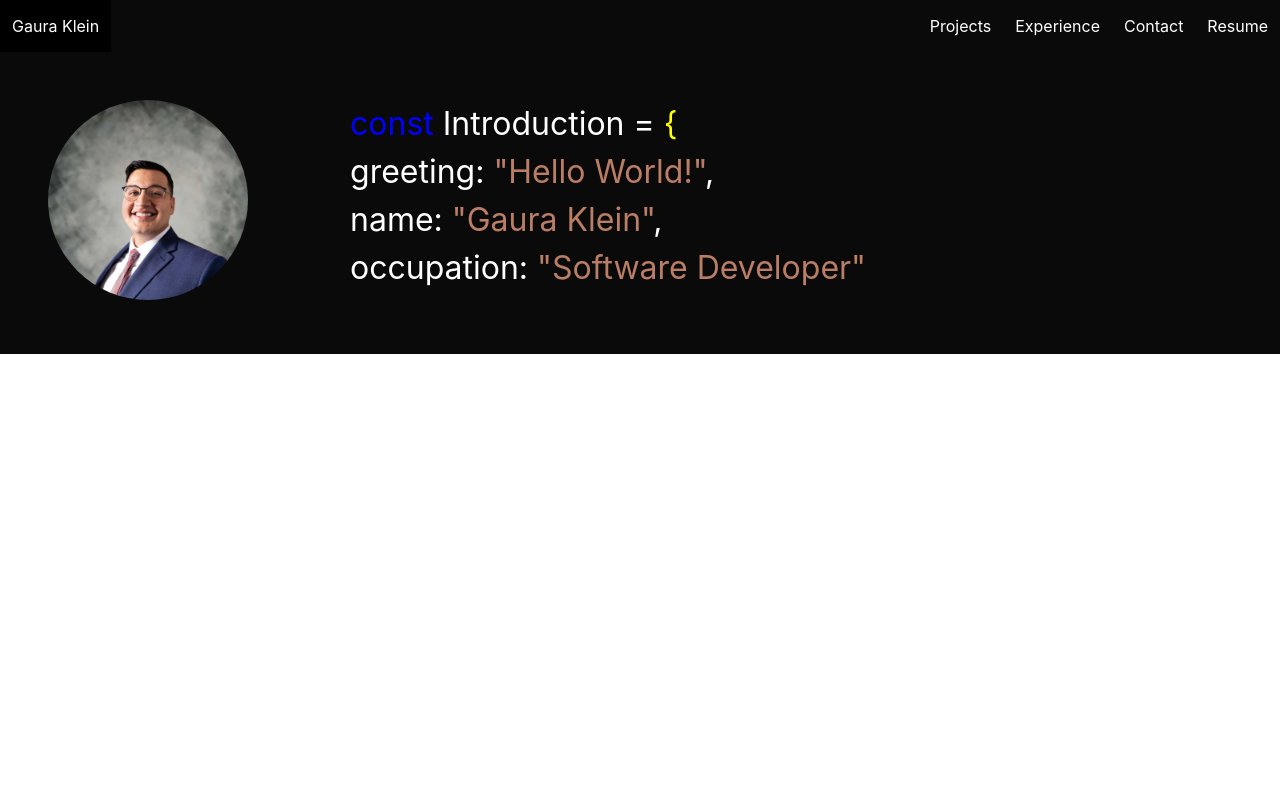
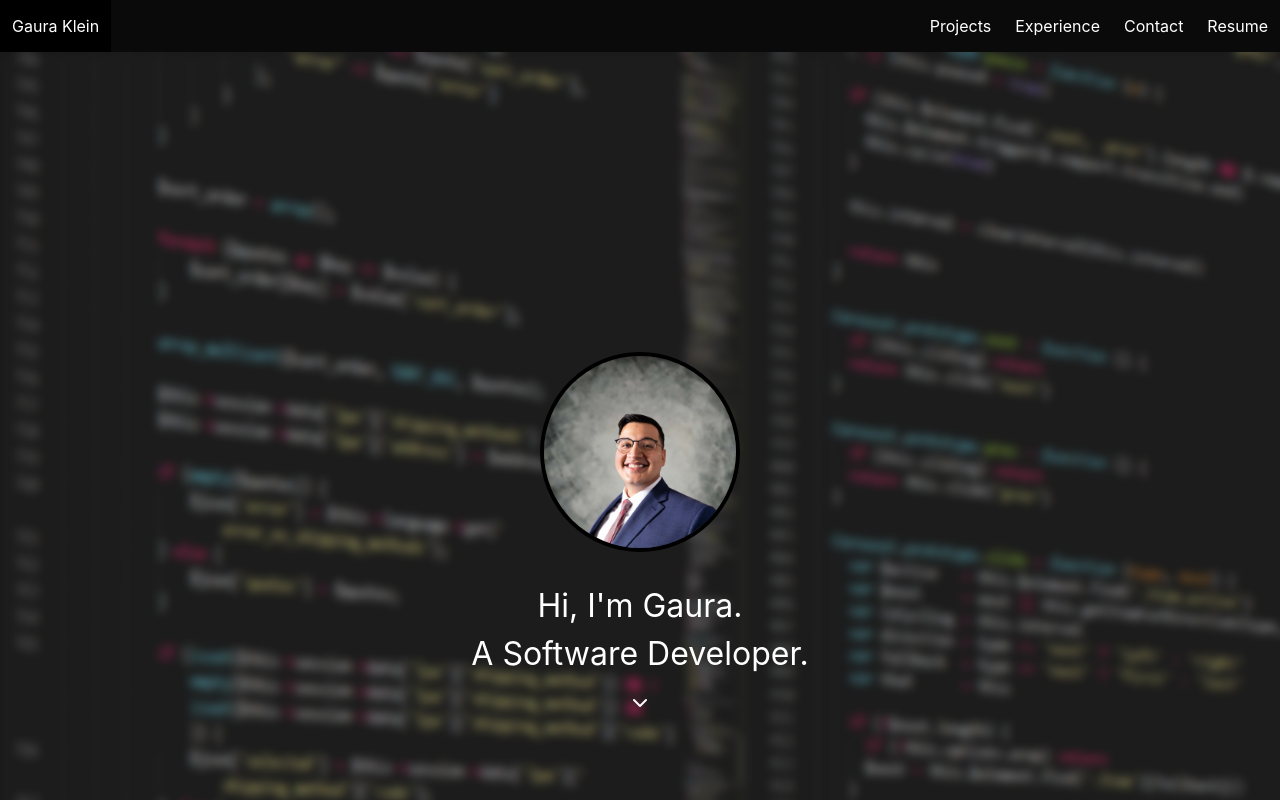
Before and after one commit to Gauraklein/Portfolio, a website: page index.html in a window 1280 px wide. Shown: the top 800 px of the page. Drawn offline with nearby package versions, Linux system fonts and the light colour scheme.

Commit message:
layout is looking a little cleaner, considering ditching bulma all together:

```diff
--- a/index.html
+++ b/index.html
@@ -7,6 +7,7 @@
     <title>Gaura.Klein</title>
     <link rel="stylesheet" href="https://cdn.jsdelivr.net/npm/bulma@0.8.0/css/bulma.min.css">
     <link rel="stylesheet" href="style.css">
+    <script src="https://kit.fontawesome.com/ff95eb7062.js" crossorigin="anonymous"></script>
     <script src="https://cdn.jsdelivr.net/npm/typed.js@2.0.11"></script>
 </head>
 <body>
@@ -41,17 +42,20 @@
             <li>Resume</li>
         </ul> -->
 
-    <section id="landingPage" class="hero is-black">
+    <section id="introSection" class="hero is-black is-large">
        <div class="hero-body">
-           <div class="columns">
-               <div class="column is-one-quarter">
+           <div class="">
+               <div class="column has-text-centered">
                     <img src="GauraSquare.jpg" alt="Picture of Me" id="profilePic">
                </div>
 
-               <div  class="column is-three-quarters has-text-justified">
+               <div  class="column has-text-centered">
                     <p id="typedText" class="is-size-3" id="typedIntro"></p>
                </div>
 
+               <div id="chevronDown" class="has-text-centered">
+                <i class="fas fa-chevron-down "></i>
+               </div>
            </div>
        </div>
     </section>
--- a/index.js
+++ b/index.js
@@ -1,12 +1,15 @@
 
 let typedTextContainer = document.getElementById('typedText')
+let possiblyCheesyIntro = [`<font color="blue">const</font> Introduction <font color="white">=</font> <font color="yellow">{</font><br>
+  greeting: <font color="#ba7d65">"Hello World!"</font><font color="white">,</font><br>
+  name: <font color="#ba7d65">"Gaura Klein"</font><font color="white">,</font><br>
+  occupation: <font color="#ba7d65">"Software Developer"</font><br>
+  <font color="yellow">}</font><font color="white">;</font>`]
+
+let basicIntro = ["Hi, I'm Gaura. <br> A Software Developer."]
 
 let sentence = {
-  strings: [`<font color="blue">const</font> Introduction <font color="white">=</font> <font color="yellow">{</font><br>
-    greeting: <font color="#ba7d65">"Hello World!"</font><font color="white">,</font><br>
-    name: <font color="#ba7d65">"Gaura Klein"</font><font color="white">,</font><br>
-    occupation: <font color="#ba7d65">"Software Developer"</font><br>
-    <font color="yellow">}</font><font color="white">;</font>`],
+  strings: basicIntro,
   typeSpeed: 30,
   showCursor: false
 };
--- a/style.css
+++ b/style.css
@@ -1,8 +1,15 @@
 @import url('https://fonts.googleapis.com/css?family=Source+Code+Pro&display=swap');
 
+#introSection {
+    background-image: url('./codeImgBlur.png');
+    background-repeat: no-repeat;
+    background-size: cover;
+
+}
 #profilePic {
     max-width: 200px;
     border-radius: 50%;
+    border: 4px solid black;
 }
 
 #typedIntro {
```
Also changed, not shown: codeImg.png (added), codeImgBlur.png (added).
